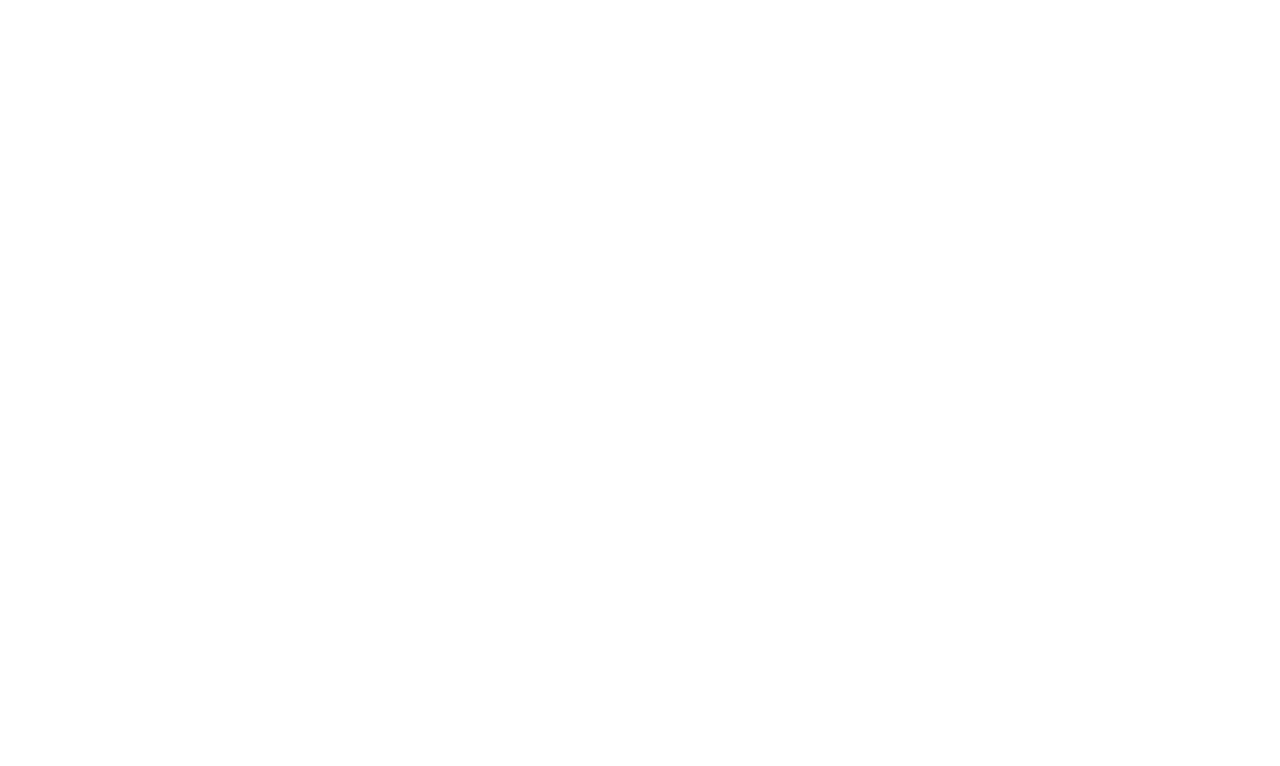
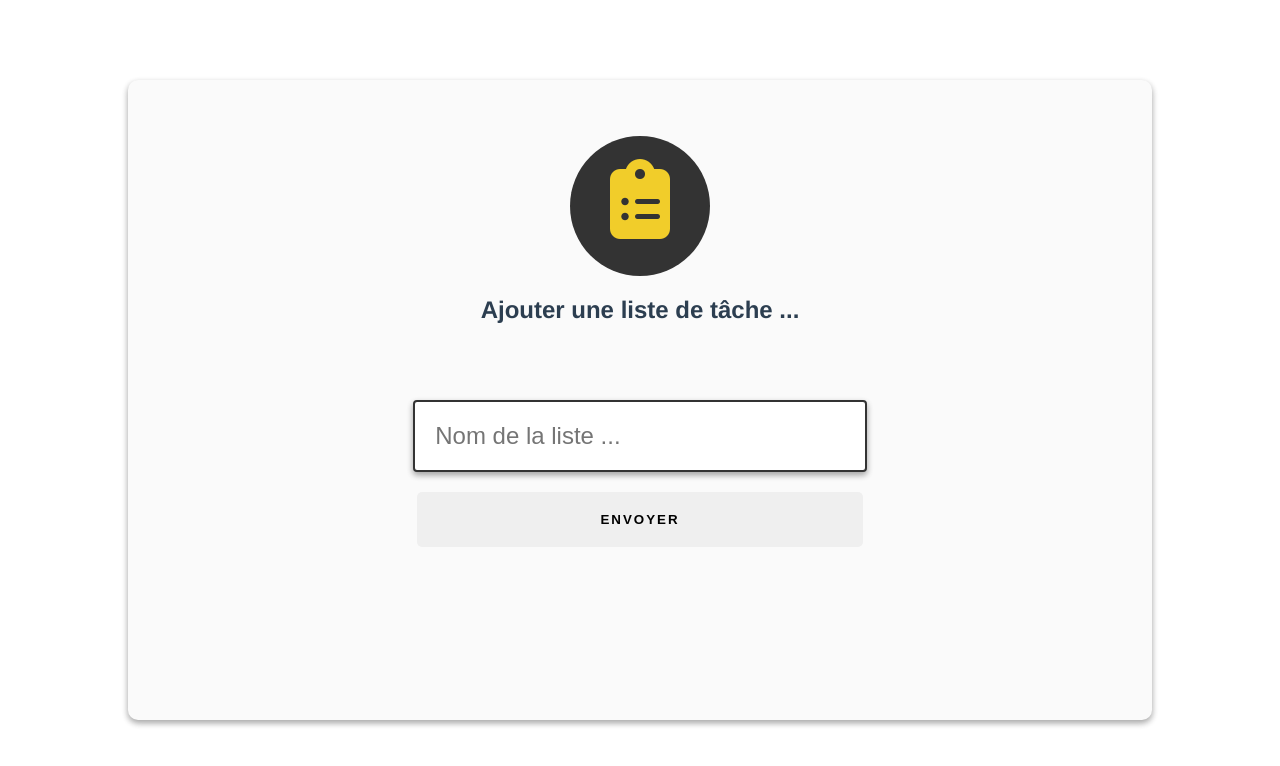
Before and after one commit to ThomasLeconte/todo-app, a Vue app: page /lists/add in a window 1280 px wide. Before the commit this address had no page. Shown: the top 766 px of the page. Built offline with nearby package versions, Linux system fonts and the light colour scheme.

Commit message:
Modification des vues + ajout de la vue d'ajout d'une liste de tâches

```diff
--- a/src/components/Sidebar.vue
+++ b/src/components/Sidebar.vue
@@ -2,12 +2,23 @@
   <div class="sidebar">
       <div class="header">
         <div class="content">
-          Connecté en tant que ...
-          <button>Déconnexion</button>
+          <div class="user-profile">
+            <div class="first-column">
+              <i class="fas fa-user"></i>
+            </div>
+            <div class="second-column">
+              <span class="name">Thomas.L</span>
+              thomasleconte05@gmail.com
+              <button class="button"><i class="fas fa-sign-out-alt"></i> Déconnexion</button>
+            </div>
+          </div>
         </div>
       </div>
       <div class="content">
-        <h2 class="title">Listes disponibles : {{ getLists.length }}</h2>
+        <div class="content-header">
+          <h2 class="title">Listes disponibles : {{ getLists.length }}</h2>
+          <button class="button" style="width:auto" @click="addList"><i class="far fa-plus-square"></i> Ajouter</button>
+        </div>
         <div class="sidebar-list">
           <SidebarItem v-for="item in getLists" :key="item.id" :name="item.name" :id="item.id" />
         </div>
@@ -24,6 +35,11 @@
     components: {
       SidebarItem
     },
+    methods:{
+      addList(){
+        this.$router.push("/lists/add");
+      }
+    },
     computed: {
         ...mapGetters("todolist", ["getLists"])
     }
@@ -39,7 +55,7 @@
     width: 100%;
   }
   .header{
-    flex-basis: 25%;
+    flex-basis: 10%;
     width: 100%;
   }
   .sidebar .header .content{
@@ -47,13 +63,11 @@
     padding-right: 0;
     background-color: #f7f7f7;
     width: 85%;
-    height: 100%;
     border-radius: 10px;
     box-shadow: 0 3px 6px rgba(0,0,0,0.16), 0 3px 6px rgba(0,0,0,0.23);
   }
   .sidebar .content{
-    flex-basis: 75%;
-    padding-top: 30px;
+    flex-basis: 90%;
     width: 100%;
     margin: 20px;
   }
@@ -67,5 +81,45 @@
     display: flex;
     flex-direction: column;
     width: 95%;
+    padding-top: 20px;
+  }
+  .user-profile{
+    display: flex;
+  }
+  .user-profile .name{
+    font-weight: bold;
+  }
+  .user-profile .first-column{
+    flex-basis: 30%;
+    font-size: 3em;
+    display: flex;
+    justify-content: center;
+    align-items: center;
+  }
+  .user-profile .second-column{
+    flex-basis: 70%;
+  }
+  .button{
+    background-color: #ecf0f1;
+    border: none;
+    border-radius: 10px;
+    padding: 10px;
+    margin-top: 10px;
+    margin-bottom: 10px;
+    width: 80%;
+    transition: 0.2s ease-in-out;
+    box-shadow: 0 3px 6px rgba(0,0,0,0.16), 0 3px 6px rgba(0,0,0,0.23);
+  }
+  .button:hover{
+    background-color: #17a2ff;
+    color: white;
+    cursor: pointer;
+    transition: 0.2s ease-in-out;
+  }
+  .content-header{
+    display: flex;
+    justify-content: space-between;
+    align-items: center;
+    width: 92%;
   }
 </style>
--- a/src/components/SidebarItem.vue
+++ b/src/components/SidebarItem.vue
@@ -14,7 +14,7 @@
     props:{
         id: {type: Number},
         name: {type: String, default: "Liste"}
-    },
+    }
 }
 </script>
 
--- a/src/router/index.js
+++ b/src/router/index.js
@@ -2,6 +2,7 @@
 import Home from '../views/Home.vue'
 import Login from '../views/Login.vue'
 import Register from '../views/Register.vue'
+import AddList from '../views/lists/AddList.vue'
 
 const routes = [
   {
@@ -21,6 +22,11 @@
     component: Register
   },
   {
+    path: '/lists/add',
+    name: 'AddList',
+    component: AddList
+  },
+  {
     path: '/about',
     name: 'About',
     // route level code-splitting
--- /dev/null
+++ b/src/views/lists/AddList.vue
@@ -0,0 +1,100 @@
+<template>
+  <div class="add-list">
+    <div class="form">
+      <div class="form-header">
+        <span class="header-icon"><i class="fas fa-clipboard-list"></i></span>
+        <h2>Ajouter une liste de tâche ...</h2>
+      </div>
+      <div class="form-content">
+        <input type="text" placeholder="Nom de la liste ..."/>
+        <button>Envoyer</button>
+      </div>
+    </div>
+  </div>
+</template>
+
+<script>
+export default {
+  name: 'AddList'
+}
+</script>
+
+<style>
+  .add-list{
+    display: flex;
+    justify-content: center;
+    align-items: center;
+    height: 100vh;
+  }
+
+  .form{
+    display: flex;
+    flex-direction: column;
+    background-color: #FAFAFA;
+    border-radius: 10px;
+    width: 80%;
+    height: 80%;
+    box-shadow: 0 3px 6px rgba(0,0,0,0.16), 0 3px 6px rgba(0,0,0,0.23);
+  }
+
+  .form-header{
+    flex-basis: 50%;
+    display: flex;
+    flex-direction: column;
+    align-items: center;
+    justify-content: center;
+  }
+
+  .form-content{
+    flex-basis: 50%;
+    display: flex;
+    flex-direction: column;
+    align-items: center;
+  }
+
+  .header-icon{
+    font-size: 5em;
+    color: rgb(241, 205, 42);
+    background-color: #333;
+    width: 100px;
+    height: 100px;
+    padding: 20px;
+    border-radius: 100px;
+  }
+
+  .form-content input{
+    background-color: none;
+    border: 2px solid #333;
+    border-radius: 4px;
+    padding: 20px;
+    font-size: 1.5em;
+    width: 40%;
+    box-shadow: 0 3px 6px rgba(0,0,0,0.16), 0 3px 6px rgba(0,0,0,0.23);
+    transition: 0.2s ease-in-out;
+  }
+
+  .form-content input:hover{
+    padding: 23px;
+    transition: 0.2s ease-in-out;
+  }
+
+  .form-content button{
+    margin-top: 20px;
+    background-color: none;
+    border: none;
+    border-radius: 5px;
+    padding: 20px;
+    width: 43.5%;
+    text-transform: uppercase;
+    font-weight: bold;
+    transition: 0.2s ease-in-out;
+    letter-spacing: 2px;
+  }
+
+  .form-content button:hover{
+    padding: 23px;
+    background-color: #17a2ff;
+    color: white;
+    transition: 0.2s ease-in-out;
+  }
+</style>
```
